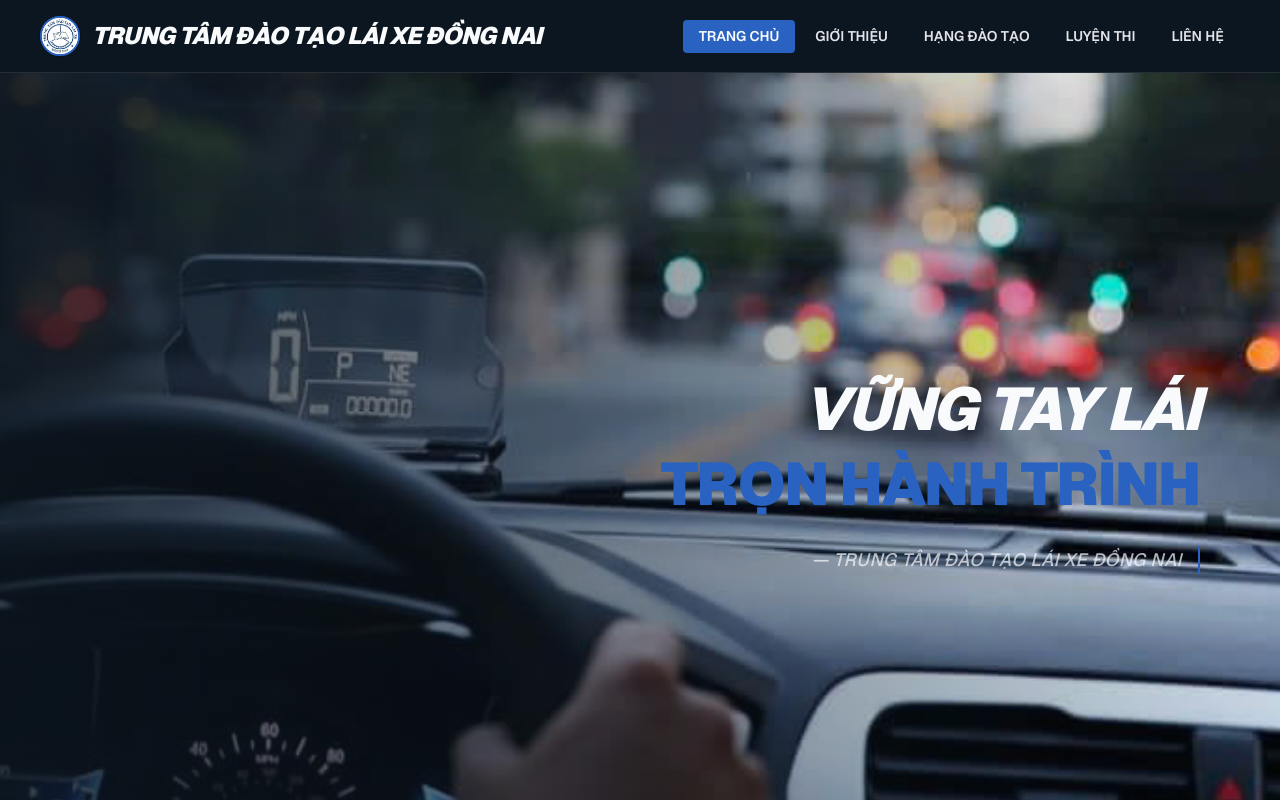
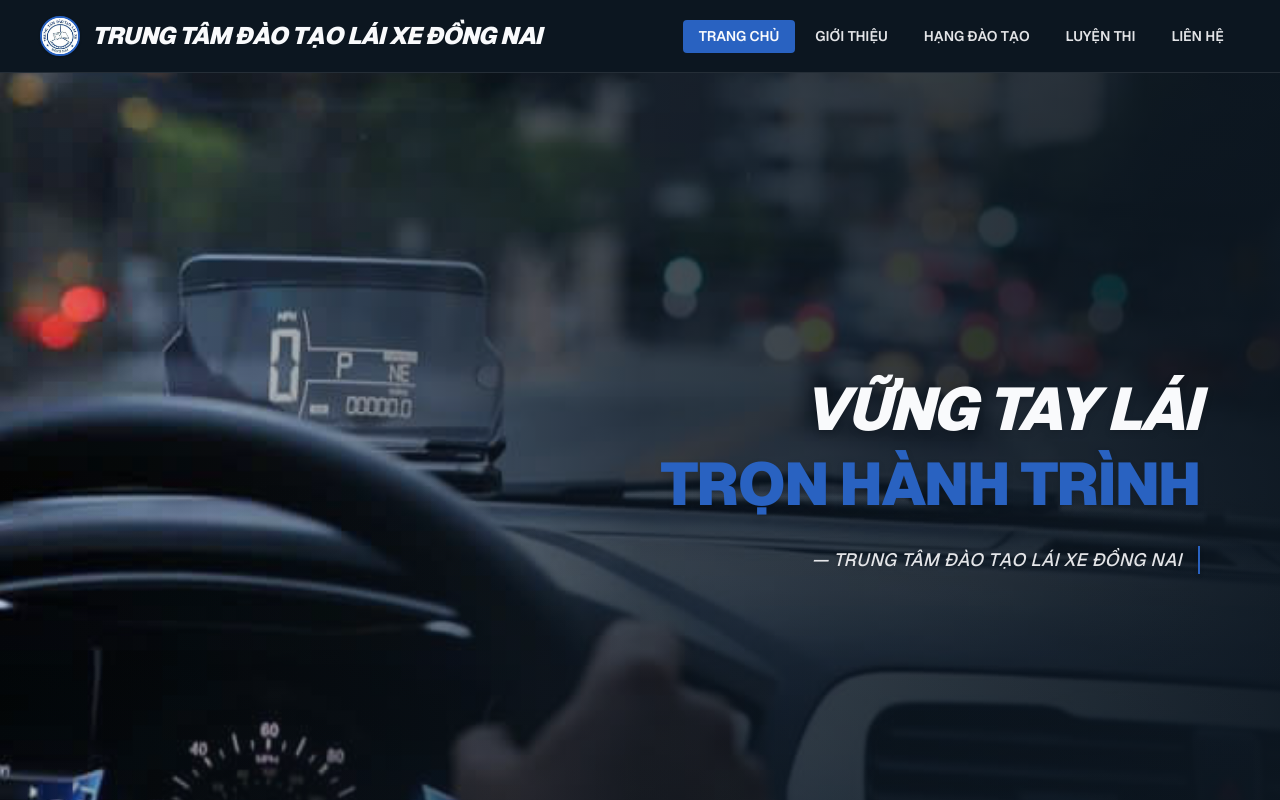
Before and after one commit to William-remake/drive-school, a Next.js app: page / in a window 1280 px wide. Shown: the top 800 px of the page. Built offline with nearby package versions, Linux system fonts and the light colour scheme.

Commit message:
fix main page

```diff
--- a/app/(main)/page.tsx
+++ b/app/(main)/page.tsx
@@ -19,8 +19,9 @@ export default function page() {
             className="object-cover object-center w-full h-full scale-105 transition-transform duration-700"
           />
 
-          <div className="absolute inset-0 bg-linear-to-l lg:bg-linear-to-r from-[#0c1620]/80 via-[#0c1620]/40 to-transparent" />
-          <div className="absolute inset-0 bg-linear-to-t from-[#0c1620]/50 via-transparent to-transparent opacity-40" />
+          {/* Thay đổi hướng đổ bóng đậm dần về phía bên phải để làm chữ cực kỳ rõ nét */}
+          <div className="absolute inset-0 bg-linear-to-l from-[#0c1620]/95 via-[#0c1620]/75 to-transparent" />
+          <div className="absolute inset-0 bg-linear-to-t from-[#0c1620]/60 via-transparent to-transparent opacity-50" />
         </div>
 
         {/* 2. KHỐI CHỮ NẰM BÊN PHẢI (CONTENT RIGHT) */}
@@ -28,14 +29,14 @@ export default function page() {
           <div className="w-full lg:max-w-2xl space-y-6 text-center lg:text-right">
 
             {/* Câu Slogan lớn nằm bên phải - Đã tăng size chữ (text-4xl sm:text-5xl lg:text-6xl) */}
-            <h1 className="text-4xl sm:text-5xl lg:text-6xl font-black uppercase italic tracking-tight leading-tight text-[#f9fafc]">
+            <h1 className="text-4xl sm:text-5xl lg:text-6xl font-black uppercase italic tracking-tight leading-tight text-[#f9fafc] drop-shadow-md">
               Vững Tay Lái <br />
               <span className="text-[#2962c1] not-italic">Trọn Hành Trình</span>
             </h1>
 
             {/* Tên trường nhỏ nằm ngay phía dưới câu Slogan - Đã tăng size chữ (text-base sm:text-lg) */}
             <div className="flex justify-center lg:justify-end">
-              <p className="text-[#f9fafc]/70 text-base sm:text-lg font-medium tracking-wide max-w-lg uppercase border-b-2 lg:border-b-0 lg:border-r-2 border-[#2962c1] pb-2 lg:pb-0 lg:pr-4 italic">
+              <p className="text-[#f9fafc]/90 text-base sm:text-lg font-medium tracking-wide max-w-lg uppercase border-b-2 lg:border-b-0 lg:border-r-2 border-[#2962c1] pb-2 lg:pb-0 lg:pr-4 italic drop-shadow-sm">
                 — Trung tâm Đào tạo lái xe Đồng Nai
               </p>
             </div>
@@ -175,7 +176,7 @@ export default function page() {
 
               {/* KHỐI TIÊU CHÍ HOẠT ĐỘNG: Nền vàng nhạt nguyên bản, viền trái đổi sang màu xanh dương tạo điểm nhấn hài hòa */}
               <div className="w-full bg-[#fdf5d6] border-l-[5px] border-[#2962c1] p-4 rounded-r text-xs sm:text-sm leading-relaxed text-[#0c1620]/90">
-                Với tiêu chí <strong className="text-black italic">VỮNG TAY LÁI – TRỌN NIỀM TIN</strong>, chúng tôi không ngừng nâng cấp cơ sở vật chất và nâng cao chất lượng đội ngũ giáo viên, qua đó giúp học viên củng cố kiến thức, rèn luyện kỹ năng điều khiển ô tô và tự tin đạt kết quả cao trong kỳ thi sát hạch năm 2026.
+                Với tiêu chí <strong className="text-black italic">VỮNG TAY LÁI – TRỌN NIỀM TIN</strong>, chúng tôi không ngừng nâng cấp cơ sở vật chất and nâng cao chất lượng đội ngũ giáo viên, qua đó giúp học viên củng cố kiến thức, rèn luyện kỹ năng điều khiển ô tô và tự tin đạt kết quả cao trong kỳ thi sát hạch năm 2026.
               </div>
             </div>
           </div>
```
